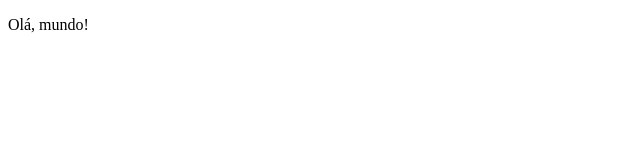
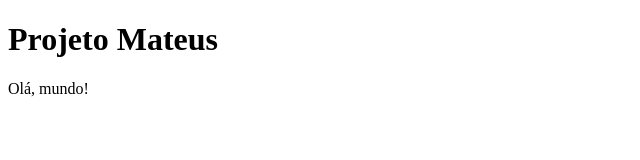
Before and after one commit to antoniojunior06/exemplo-mateus, a plain HTML site: page index.html in a window 1280 px wide. Shown: the whole page, without its empty margins (0-640 px from the left). Drawn offline with Linux system fonts and the light colour scheme.

Commit message:
inclusão de título

```diff
--- a/index.html
+++ b/index.html
@@ -6,6 +6,7 @@
   <title>Projeto Mateus</title>
 </head>
 <body>
+  <h1>Projeto Mateus</h1>
   <p>Olá, mundo!</p>
 </body>
 </html>
```
